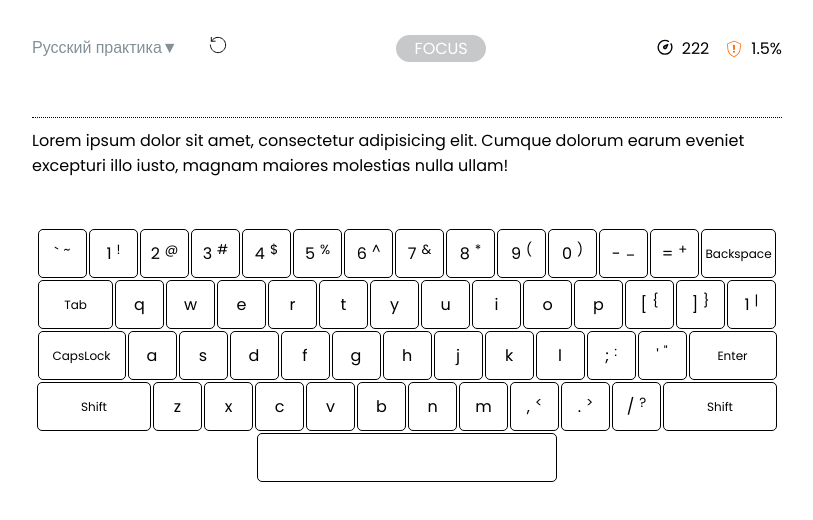
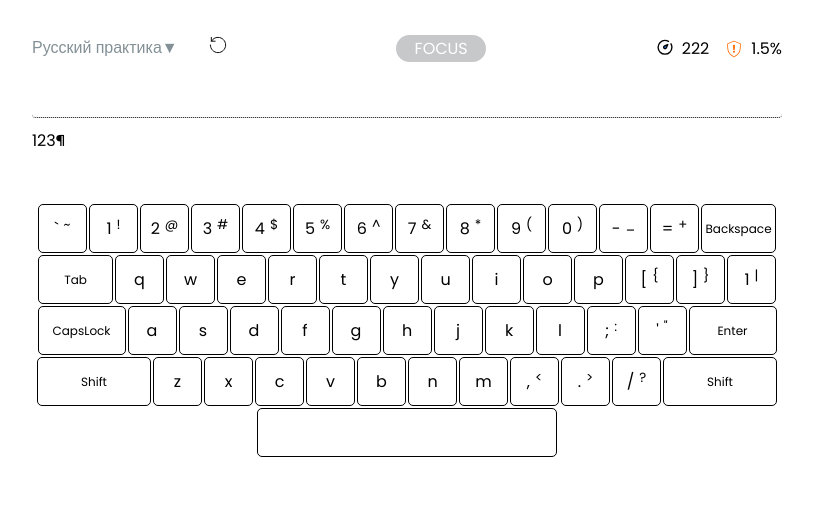
Before and after one commit to sashka311/blind-printing-simulator, a React (Create React App) app: page / in a window 1280 px wide. Shown: the top 520 px of the page, without its empty margins (233-1046 px from the left). Built offline with nearby package versions, Linux system fonts and the light colour scheme.

Commit message:
feature: error animation, new text on enter, highlight printed characters

```diff
--- a/src/components/InputForm/InputForm.jsx
+++ b/src/components/InputForm/InputForm.jsx
@@ -1,38 +1,67 @@
-import React, { useState } from "react";
+import React, { useEffect, useState } from "react";
 import c from "../InputForm/InputForm.module.css";
 import Text from "./Text";
 
 const InputForm = () => {
   const [inputValue, setInputValue] = useState("");
   const [expectedSymbol, setExpectedSymbol] = useState(0);
+  const textArr = ["123", "222", "444"];
 
+  const [error, setError] = useState(false);
+  const [currentLine, setCurrentLine] = useState(textArr[Math.floor(Math.random() * textArr.length)]);
+
+  const showError = () => {
+    setError(true);
+    setTimeout(() => setError(false), 150);
+  };
+
+  const refresh = () => {
+    setInputValue("");
+    setExpectedSymbol(0);
+    setCurrentLine(textArr[Math.floor(Math.random() * textArr.length)]);
+  };
+
+  const handleCheckInput = (e) => {
+    //переход на новую строку
+    if ((e.key === "Enter" || e.key === "Space") && expectedSymbol === currentLine.length) {
+      refresh();
+    }
+
+    if (e.key !== currentLine[expectedSymbol] && e.key.length === 1) {
+      showError();
+      setInputValue(inputValue.slice(0, -1));
+    }
+    if (e.key === currentLine[expectedSymbol]) {
+      setExpectedSymbol(expectedSymbol + 1);
+    }
+  };
+  const handleBackspaceKeyDown = (e) => {
+    if (e.key === "Backspace" && expectedSymbol > 0) {
+      setExpectedSymbol(expectedSymbol - 1);
+    }
+  };
   const handleInputOnChange = (e) => {
     setInputValue(e.target.value);
   };
-  const textArr =
-    "Lorem ipsum dolor sit amet, " +
-    "consectetur adipisicing elit. Cumque " +
-    "dolorum earum eveniet excepturi illo iusto, " +
-    "magnam maiores molestias nulla ullam!";
 
-  const checkInput = (e) => {
-    console.log(e.key + " " + textArr[expectedSymbol]);
-    if (e.key !== textArr[expectedSymbol] && e.key.length === 1) {
-      setInputValue(inputValue.slice(0, -1));
-    }
-    if (e.key === textArr[expectedSymbol])
-      setExpectedSymbol(expectedSymbol + 1);
-  };
   return (
     <div>
       <input
-        className={c.input}
+        className={error ? c.inputError : c.input}
         value={inputValue}
         onChange={handleInputOnChange}
-        onKeyUp={checkInput}
+        onKeyDown={handleBackspaceKeyDown}
+        onKeyUp={handleCheckInput}
         type="text"
       />
-      <div className={c.text}>{textArr}</div>
+      <Text
+        inputValue={inputValue}
+        setInputValue={setInputValue}
+        expectedSymbol={expectedSymbol}
+        setExpectedSymbol={setExpectedSymbol}
+        textArr={textArr}
+        currentLine={currentLine}
+      />
     </div>
   );
 };
--- a/src/components/InputForm/InputForm.module.css
+++ b/src/components/InputForm/InputForm.module.css
@@ -1,4 +1,6 @@
-.input {
+.input,
+.inputError {
+  border-radius: 4px;
   width: 100%;
   border: 0;
   margin-bottom: 10px;
@@ -7,7 +9,13 @@
   font-size: 16px;
 }
 
-.input:focus {
+.inputError {
+  color: black;
+  background-color: rgba(245, 0, 0, 0.5);
+}
+
+.input:focus,
+.inputError:focus {
   outline: none;
 }
 
@@ -15,4 +23,8 @@
   width: 100%;
 }
 
+.checked {
+  color: #9a9a9a;
+}
+
 /*# sourceMappingURL=InputForm.module.css.map */
--- a/src/components/InputForm/InputForm.module.scss
+++ b/src/components/InputForm/InputForm.module.scss
@@ -1,4 +1,6 @@
-.input {
+.input,
+.inputError {
+  border-radius: 4px;
   width: 100%;
   border: 0;
   margin-bottom: 10px;
@@ -6,11 +8,20 @@
   border-bottom: 1px dotted black;
   font-size: 16px;
 }
+.inputError {
+  color: black;
+  background-color: rgba(245, 0, 0, 0.5);
+}
 
-.input:focus {
+.input:focus,
+.inputError:focus {
   outline: none;
 }
 
 .text {
   width: 100%;
 }
+
+.checked {
+  color: #9a9a9a;
+}
--- a/src/components/InputForm/Text.jsx
+++ b/src/components/InputForm/Text.jsx
@@ -1,4 +1,4 @@
-import React from "react";
+import React, { useState } from "react";
 import c from "../InputForm/InputForm.module.css";
 
 const Text = ({
@@ -6,6 +6,20 @@ const Text = ({
   setInputValue,
   expectedSymbol,
   setExpectedSymbol,
-}) => {};
+  textArr,
+  currentLine,
+}) => {
+  const checkedSymbols = currentLine.slice(0, expectedSymbol);
+  const unCheckedSymbols = currentLine.slice(
+    expectedSymbol,
+    currentLine.length
+  );
+  return (
+    <div>
+      <span className={c.checked}>{checkedSymbols}</span>
+      {unCheckedSymbols}¶
+    </div>
+  );
+};
 
 export default Text;
--- a/src/components/Keyboard/Keyboard.css
+++ b/src/components/Keyboard/Keyboard.css
@@ -19,7 +19,7 @@
   margin: 1px;
   border: 1px solid black;
   border-radius: 5px;
-  transition: background-color 0.2s linear;
+  transition: background-color 0.1s ease-in;
 }
 
 .active {
--- a/src/components/Keyboard/Keyboard.jsx
+++ b/src/components/Keyboard/Keyboard.jsx
@@ -68,38 +68,38 @@ const Keyboard = () => {
     [{ value: " ", sup: "", className: "key sys space" }],
   ];
 
-  //govno
   const handleKeyOnKeyDown = (e) => {
     if (!e.target.type) return;
 
-    let key = document.querySelector(`[data-value="${e.key.toLowerCase()}"]`);
+    const key = e.key.toLowerCase();
+    const valueQuery = document.querySelector(`[data-value="${key}"]`);
+    const supQuery = document.querySelector(`[data-sup="${key}"]`);
 
-    if (!key) {
-      key = document.querySelector(`[data-sup="${e.key.toLowerCase()}"]`);
-    }
-    if (key) key.classList.add("active");
+    const keyElement = valueQuery || supQuery;
+
+    if (keyElement) keyElement.classList.add("active");
   };
+
   const handleKeyOnKeyUp = (e) => {
     if (!e.target.type) return;
 
-    let key = document.querySelector(`[data-value="${e.key.toLowerCase()}"]`);
+    const key = e.key.toLowerCase();
+    const valueQuery = document.querySelector(`[data-value="${key}"]`);
+    const supQuery = document.querySelector(`[data-sup="${key}"]`);
 
-    if (!key) {
-      key = document.querySelector(`[data-sup="${e.key.toLowerCase()}"]`);
-    }
+    const keyElement = valueQuery || supQuery;
 
-    if (key) key.classList.remove("active");
+    if (keyElement) keyElement.classList.remove("active");
   };
+
   document.addEventListener("keydown", handleKeyOnKeyDown);
   document.addEventListener("keyup", handleKeyOnKeyUp);
 
   return (
     <div className="keyboard">
-      <Line lineArr={keyArray[0]} />
-      <Line lineArr={keyArray[1]} />
-      <Line lineArr={keyArray[2]} />
-      <Line lineArr={keyArray[3]} />
-      <Line lineArr={keyArray[4]} />
+      {keyArray.map((keyRow, index) => (
+        <Line lineArr={keyRow} key={index} />
+      ))}
     </div>
   );
 };
--- a/src/components/Keyboard/Keyboard.scss
+++ b/src/components/Keyboard/Keyboard.scss
@@ -17,7 +17,7 @@
   margin: 1px;
   border: 1px solid black;
   border-radius: 5px;
-  transition: background-color 0.2s linear;
+  transition: background-color 0.1s ease-in;
 }
 .active {
   background: #afafaf;
--- a/src/components/Line.jsx
+++ b/src/components/Line.jsx
@@ -11,12 +11,10 @@ const Line = ({ lineArr }) => {
           className={elem.className}
         >
           {elem.value}
-          {elem.sup ? (
+          {elem.sup && (
             <div className="sup">
               <sup>{elem.sup}</sup>
             </div>
-          ) : (
-            ""
           )}
         </div>
       ))}
```
Also changed, not shown: 2 other files (tests, documents, lock files or other folders).
